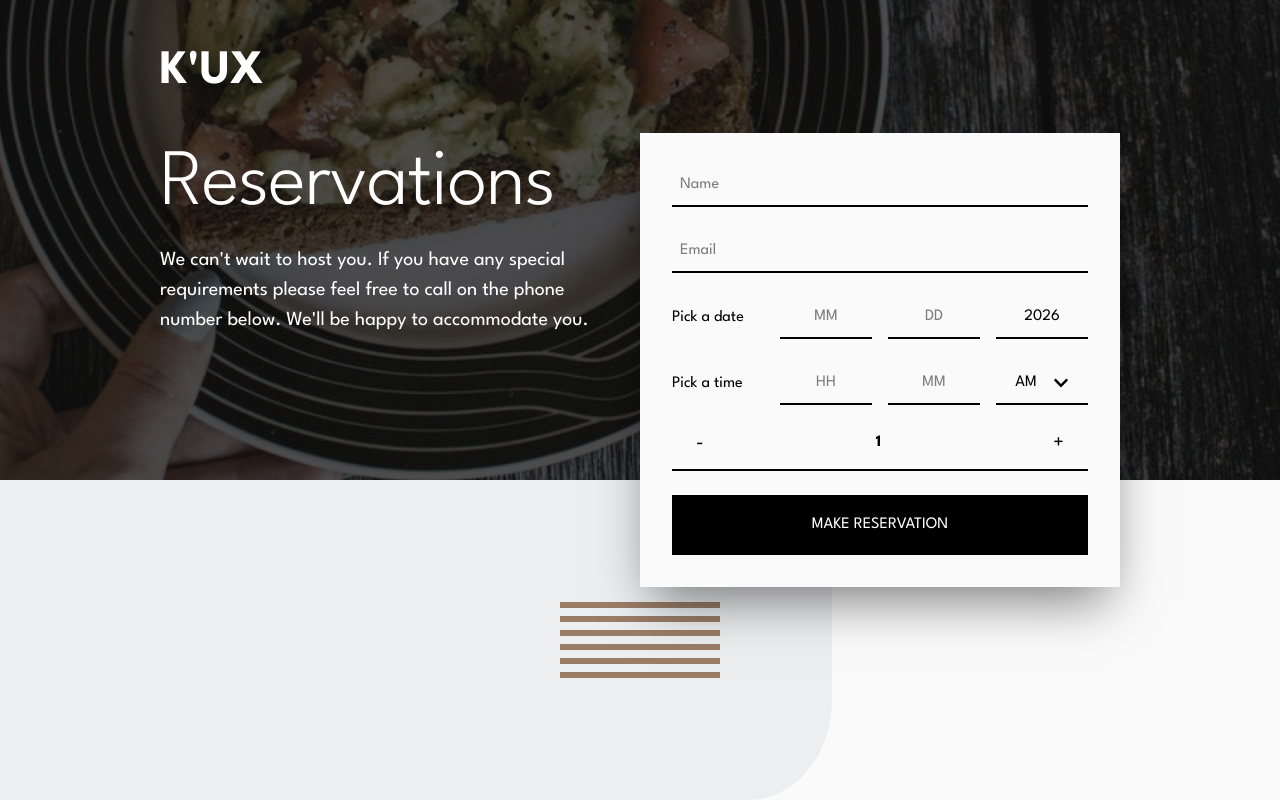
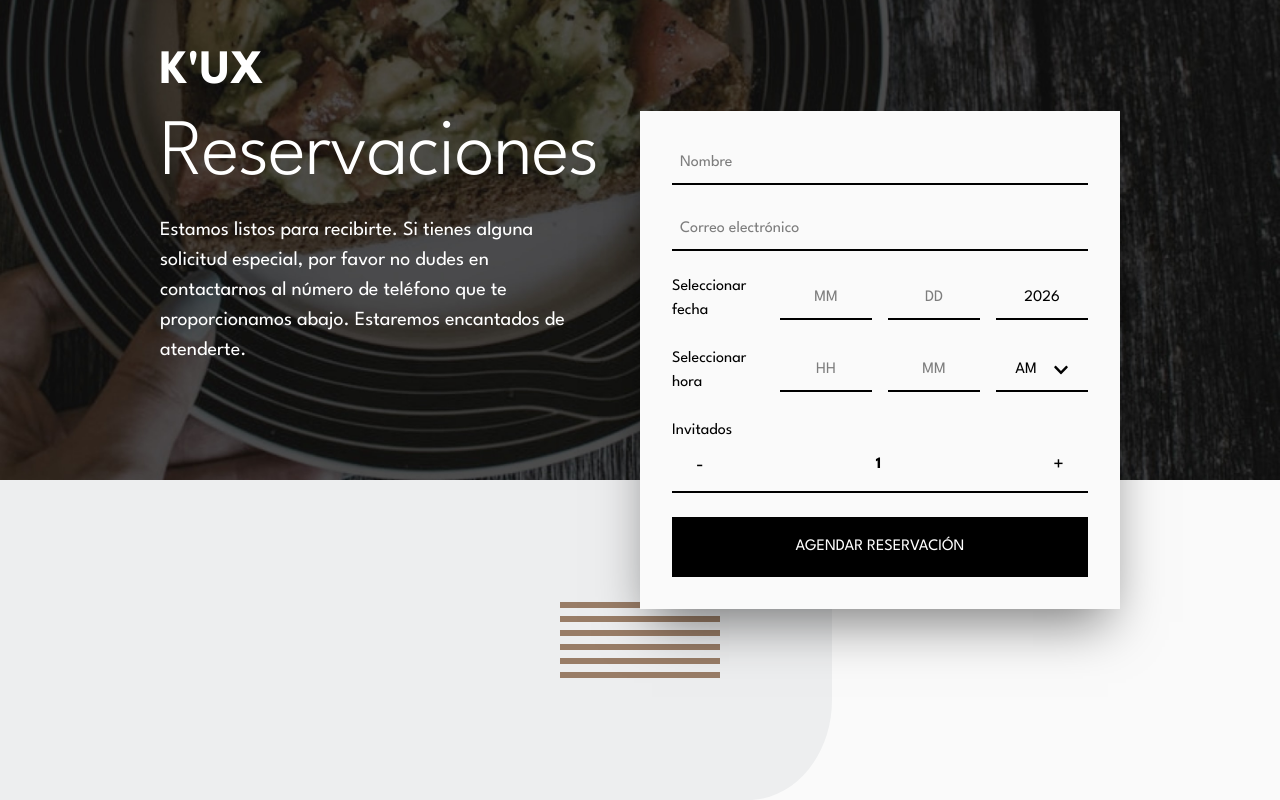
Before and after one commit to mezacanul/dine-restaurant, a React (Vite) app: page /booking in a window 1280 px wide. Shown: the top 800 px of the page. Built offline with nearby package versions, Linux system fonts and the light colour scheme.

Commit message:
Feat: Added CDN in spanish for Booking page

```diff
--- a/src/cdn/en/booking.ts
+++ b/src/cdn/en/booking.ts
@@ -1,3 +1,26 @@
-const bookingContent = {};
+const bookingContent = {
+    title: "Reservations",
+    description:
+        "We can't wait to host you. If you have any special requirements please feel free to call on the phone number below. We'll be happy to accommodate you.",
+    btn: "BOOK A TABLE",
+    success: {
+        title: "Booking successful!",
+        description:
+            "We'll be in touch soon to confirm your booking.",
+    },
+    form: {
+        name: "Name",
+        email: "Email",
+        date: {
+            title: "Pick a date",
+            invalid: "Please select a valid date",
+        },
+        time: {
+            title: "Pick a time",
+            invalid: "Please select a valid time",
+        },
+        guests: "Guests",
+    },
+};
 
 export default bookingContent;
--- a/src/cdn/es/booking.ts
+++ b/src/cdn/es/booking.ts
@@ -1,14 +1,35 @@
 const bookingContent = {
     title: "Reservaciones",
     description:
-        "Nos encanta atender a toda la familia. Te invitamos a trae a todos para una comida especial con tus seres queridos. Nosotros te ofreceremos una experiencia inolvidable para cada uno de ellos.",
-    options: [
-        {
-            title: "Reuniones Familiares",
-            description:
-                "Nos encanta atender a toda la familia. Te invitamos a trae a todos para una comida especial con tus seres queridos. Nosotros te ofreceremos una experiencia inolvidable para cada uno de ellos.",
+        "Estamos listos para recibirte. Si tienes alguna solicitud especial, por favor no dudes en contactarnos al número de teléfono que te proporcionamos abajo. Estaremos encantados de atenderte.",
+    btn: "AGENDAR RESERVACIÓN",
+    success: {
+        title: "¡Reservación agendada con éxito!",
+        description:
+            "Nos pondremos en contacto contigo pronto para confirmar tu reservación.",
+    },
+    form: {
+        name: {
+            placeholder: "Nombre",
+            invalid: "Por favor, ingrese un nombre válido",
         },
-    ],
+        email: {
+            placeholder: "Correo electrónico",
+            invalid:
+                "Por favor, ingrese un correo electrónico válido",
+        },
+        date: {
+            title: "Seleccionar fecha",
+            invalid:
+                "Por favor, selecciona una fecha válida",
+        },
+        time: {
+            title: "Seleccionar hora",
+            invalid:
+                "Por favor, selecciona una hora válida",
+        },
+        guests: "Invitados",
+    },
 };
 
 export default bookingContent;
--- a/src/components/Booking/DatePicker.tsx
+++ b/src/components/Booking/DatePicker.tsx
@@ -1,4 +1,6 @@
+import { useSelector } from "react-redux";
 import { useResponsive } from "../../hooks/useResponsive";
+import type { RootState } from "../../store";
 interface DatePickerProps {
     date: { month: string; day: string };
     setDate: (date: { month: string; day: string }) => void;
@@ -6,12 +8,15 @@ interface DatePickerProps {
 }
 
 function Title({ isValid }: { isValid: boolean }) {
+    const cdn = useSelector(
+        (state: RootState) => state.content.booking
+    );
     return (
         <div>
-            <p className="w-full ">{"Pick a date"}</p>
+            <p className="w-full ">{cdn.form.date.title}</p>
             {!isValid && (
                 <p className="text-red-500 text-sm">
-                    {"Invalid date"}
+                    {cdn.form.date.invalid}
                 </p>
             )}
         </div>
--- a/src/components/Booking/Form.tsx
+++ b/src/components/Booking/Form.tsx
@@ -5,8 +5,13 @@ import DatePicker from "./DatePicker";
 import TimePicker from "./TimePicker";
 import GuestsPicker from "./GuestsPicker";
 import { ImSpinner8 } from "react-icons/im";
+import { useSelector } from "react-redux";
+import type { RootState } from "../../store";
 
 export default function Form() {
+    const cdn = useSelector(
+        (state: RootState) => state.content.booking
+    );
     const [isLoading, setIsLoading] = useState(false);
     const [success, setSuccess] = useState(false);
     const [formData, setFormData] = useState({
@@ -95,7 +100,9 @@ export default function Form() {
                 <>
                     <div className="flex flex-col gap-2">
                         <Input
-                            placeholder="Name"
+                            placeholder={
+                                cdn.form.name.placeholder
+                            }
                             value={formData.name}
                             onChange={(e) =>
                                 setFormData({
@@ -106,15 +113,15 @@ export default function Form() {
                         />
                         {!isValid.name && (
                             <p className="text-red-500 text-sm">
-                                {
-                                    "Please enter a valid name"
-                                }
+                                {cdn.form.name.invalid}
                             </p>
                         )}
                     </div>
                     <div className="flex flex-col gap-2">
                         <Input
-                            placeholder="Email"
+                            placeholder={
+                                cdn.form.email.placeholder
+                            }
                             value={formData.email}
                             onChange={(e) =>
                                 setFormData({
@@ -125,9 +132,7 @@ export default function Form() {
                         />
                         {!isValid.email && (
                             <p className="text-red-500 text-sm">
-                                {
-                                    "Please enter a valid email address"
-                                }
+                                {cdn.form.email.invalid}
                             </p>
                         )}
                     </div>
@@ -150,7 +155,7 @@ export default function Form() {
 
             {!isLoading && !success && (
                 <Button
-                    label="MAKE RESERVATION"
+                    label={cdn.btn}
                     type="solid"
                     onClick={handleSubmit}
                     // disabled={true}
@@ -166,9 +171,11 @@ export default function Form() {
             {success && (
                 <div className="flex flex-col items-center gap-3 justify-center pt-2 h-full">
                     <p className="text-green-600 text-2-light text-center">
-                        {"Reservation made successfully!"}
+                        {cdn.success.title}
                     </p>
-                    <p className="text-center w-[70%]">{`We'll be in touch soon to confirm your reservation.`}</p>
+                    <p className="text-center w-[70%]">
+                        {cdn.success.description}
+                    </p>
                 </div>
             )}
         </div>
--- a/src/components/Booking/GuestsPicker.tsx
+++ b/src/components/Booking/GuestsPicker.tsx
@@ -1,3 +1,6 @@
+import { useSelector } from "react-redux";
+import type { RootState } from "../../store";
+
 export default function GuestsPicker({
     guests,
     setFormData,
@@ -5,6 +8,9 @@ export default function GuestsPicker({
     guests: number;
     setFormData: (data: any) => void;
 }) {
+    const cdn = useSelector(
+        (state: RootState) => state.content.booking
+    );
     const handleDecrement = () => {
         if (guests > 1) {
             setFormData((prev: any) => ({
@@ -22,6 +28,8 @@ export default function GuestsPicker({
         }
     };
     return (
+        <div>
+            <p className="w-full mb-2">{cdn.form.guests}</p>
             <div className="w-full flex items-center justify-between pb-3 border-b-2 border-black px-6">
                 <span
                     className="cursor-pointer text-xl"
@@ -37,5 +45,6 @@ export default function GuestsPicker({
                     {"+"}
                 </span>
             </div>
+        </div>
     );
 }
--- a/src/components/Booking/TimePicker.tsx
+++ b/src/components/Booking/TimePicker.tsx
@@ -1,6 +1,8 @@
 import { FaChevronDown } from "react-icons/fa";
 import { useResponsive } from "../../hooks/useResponsive";
 import { useState } from "react";
+import { useSelector } from "react-redux";
+import type { RootState } from "../../store";
 
 interface TimePickerProps {
     time: { hour: string; minute: string; period: string };
@@ -13,12 +15,15 @@ interface TimePickerProps {
 }
 
 function Title({ isValid }: { isValid: boolean }) {
+    const cdn = useSelector(
+        (state: RootState) => state.content.booking
+    );
     return (
         <div>
-            <p className="w-full">{"Pick a time"}</p>
+            <p className="w-full">{cdn.form.time.title}</p>
             {!isValid && (
                 <p className="text-red-500 text-sm">
-                    {"Invalid time"}
+                    {cdn.form.time.invalid}
                 </p>
             )}
         </div>
--- a/src/pages/Booking.tsx
+++ b/src/pages/Booking.tsx
@@ -1,9 +1,14 @@
 import { cn } from "../utils/cn";
+import { useSelector } from "react-redux";
+import type { RootState } from "../store";
 import Form from "../components/Booking/Form";
 import { useResponsive } from "../hooks/useResponsive";
 import Logo from "../components/Logo";
 
 export default function Booking() {
+    const cdn = useSelector(
+        (state: RootState) => state.content.booking
+    );
     const bgClass =
         "bg-[url('/images/booking/hero-bg-desktop@2x.jpg')]";
     return (
@@ -28,12 +33,10 @@ export default function Booking() {
                         null,
                     ])}
                     <h1 className="text-1 text-center lg:text-left">
-                        {"Reservations"}
+                        {cdn.title}
                     </h1>
                     <p className="text-4-regular text-light text-center lg:text-left">
-                        {
-                            "We can't wait to host you. If you have any special requirements please feel free to call on the phone number below. We'll be happy to accommodate you."
-                        }
+                        {cdn.description}
                     </p>
                 </div>
 
```
Lines whose indentation alone changed are shown as unchanged.
